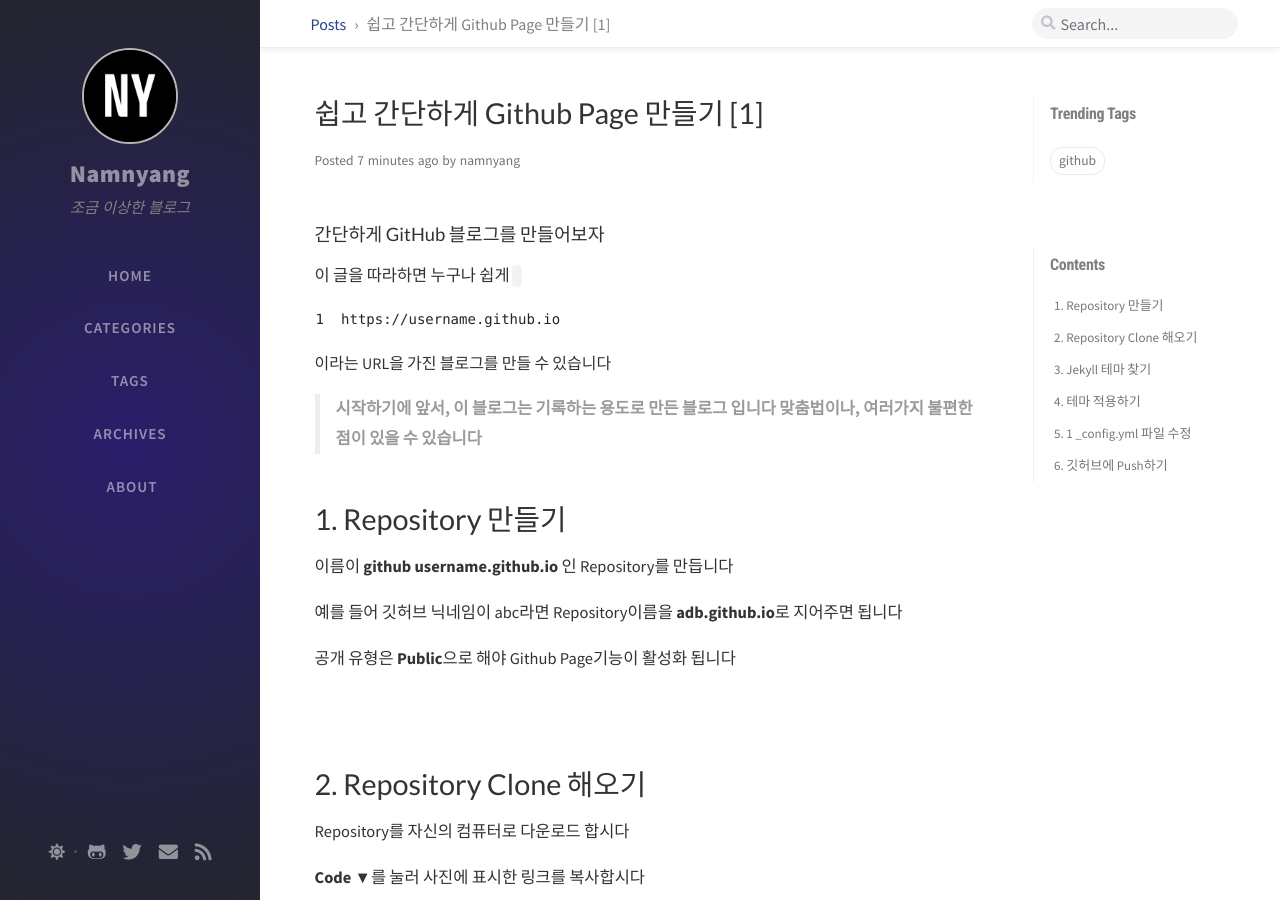
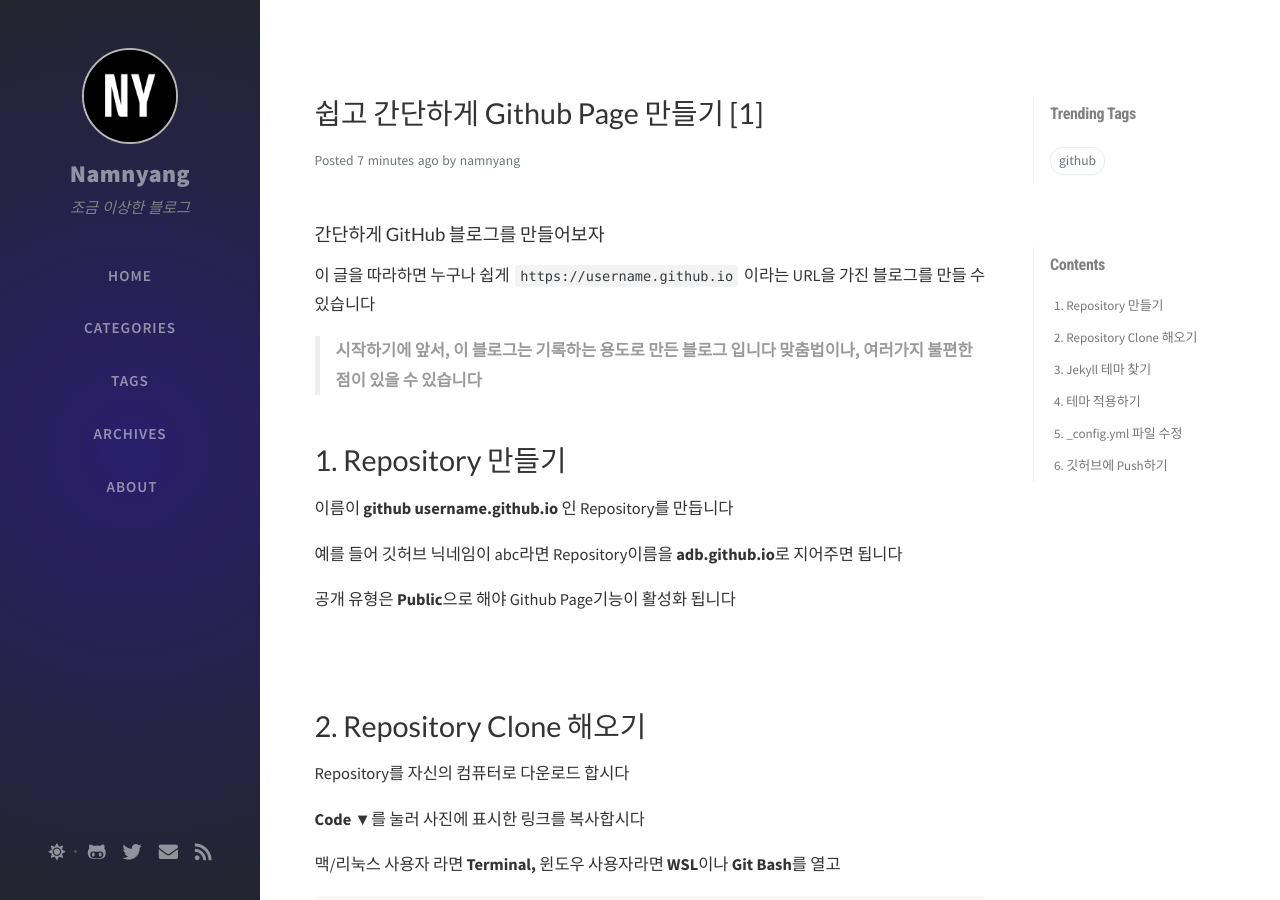
Before and after one commit to namnyang/namnyang.github.io, a Jekyll site: the page built from _posts/2020-12-04-쉽고-간단하게-Github-Page-만들기-[1].md, in a window 1280 px wide and 900 px high. Built offline with Jekyll 4.4.1, drawn with Linux system fonts in a browser that asks for light colours; nearby versions of some CDN libraries; comment, search, counter and statistics services are not loaded; part of the change alters nothing that is shown.

```diff
--- a/_config.yml
+++ b/_config.yml
@@ -95,7 +95,7 @@ kramdown:
     css_class: 'highlight'
     # default_lang: console
     span:
-      line_numbers: true
+      line_numbers: false
     block:
       line_numbers: true
       start_line: 1
```
